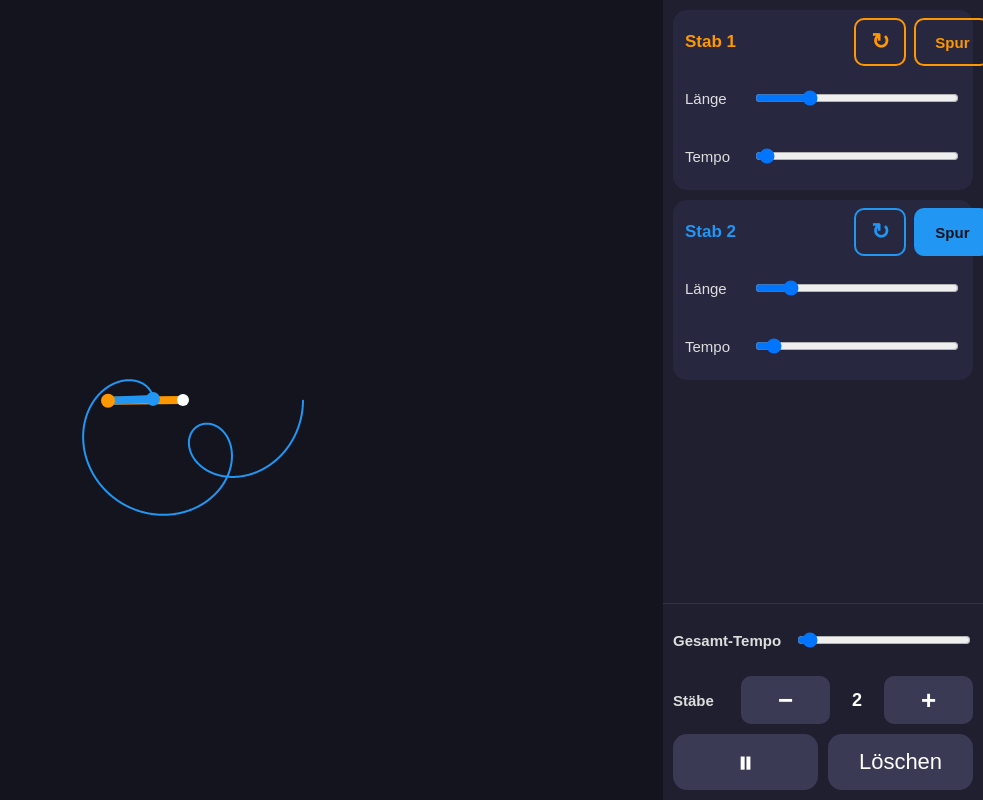
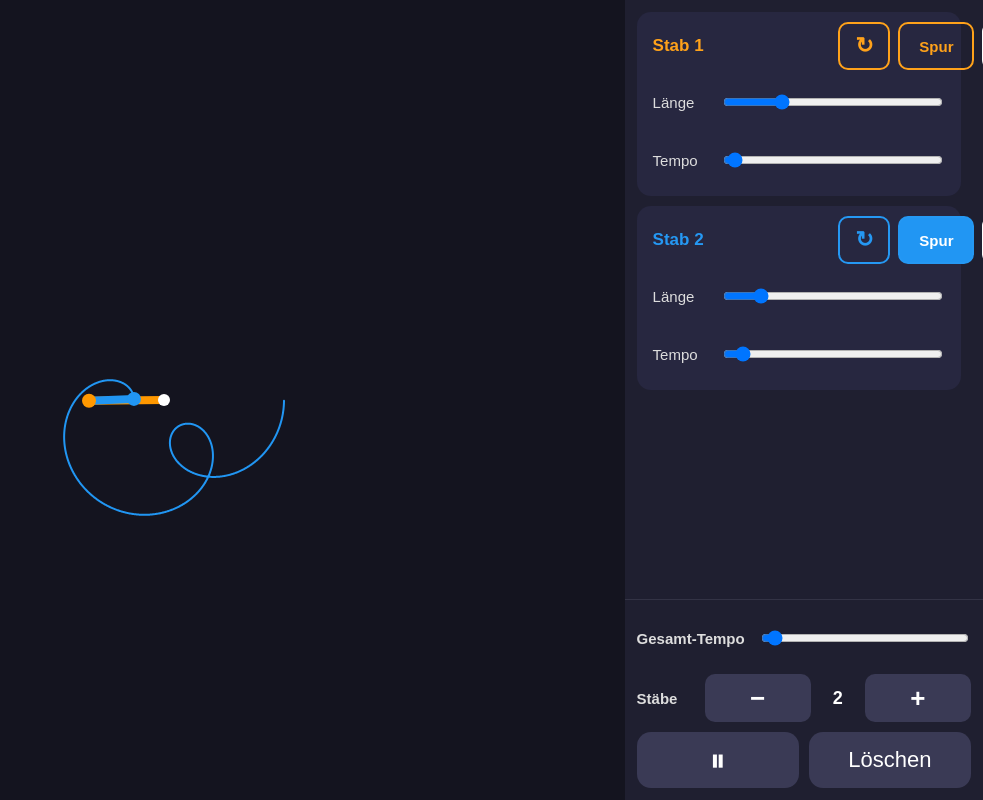
Before and after one commit to Bankai100988/zeigerkette, a plain HTML site: page index.html in a window 1280 px wide. Shown: the whole page, without its empty margins (297-1280 px from the left). Drawn offline with Linux system fonts and the light colour scheme.

Commit message:
Schritt 8: Leiste aufgeraeumt
Co-Authored-By: Claude Sonnet 5 <noreply@anthropic.com>

```diff
--- a/index.html
+++ b/index.html
@@ -5,6 +5,10 @@
 <meta name="viewport" content="width=device-width, initial-scale=1.0, user-scalable=no">
 <title>Zeigerketten-Spirograph</title>
 <style>
+  *, *::before, *::after {
+    box-sizing: border-box;
+  }
+
   html, body {
     margin: 0;
     padding: 0;
@@ -40,33 +44,52 @@
   }
 
   #leiste {
-    flex: 0 0 320px;
-    width: 320px;
-    max-width: 320px;
+    flex: 0 0 clamp(280px, 28vw, 360px);
+    width: clamp(280px, 28vw, 360px);
+    max-width: clamp(280px, 28vw, 360px);
     min-height: 0;
     background: #1f1f30;
     display: flex;
     flex-direction: column;
+    overflow-x: hidden;
   }
 
   #stab-liste {
     flex: 1 1 auto;
     min-height: 0;
+    min-width: 0;
     overflow-y: auto;
-    padding: 10px;
+    overflow-x: hidden;
+    scrollbar-gutter: stable;
+    scrollbar-width: thin;
+    scrollbar-color: #4a4a6a #1f1f30;
+    padding: 12px;
     display: flex;
     flex-direction: column;
     gap: 10px;
-    box-sizing: border-box;
+  }
+
+  #stab-liste::-webkit-scrollbar {
+    width: 8px;
+  }
+
+  #stab-liste::-webkit-scrollbar-track {
+    background: #1f1f30;
+  }
+
+  #stab-liste::-webkit-scrollbar-thumb {
+    background: #4a4a6a;
+    border-radius: 4px;
   }
 
   #aktionen {
     flex: 0 0 auto;
+    min-width: 0;
     display: flex;
     flex-direction: column;
     gap: 10px;
-    padding: 10px;
-    box-sizing: border-box;
+    padding: 12px;
+    overflow-x: hidden;
     border-top: 1px solid #333345;
   }
 
@@ -78,30 +101,36 @@
   .block {
     background: #272740;
     border-radius: 14px;
-    padding: 8px 12px;
+    padding: 10px 16px;
     display: flex;
     flex-direction: column;
     gap: 6px;
-    box-sizing: border-box;
+    min-width: 0;
   }
 
   .titel-zeile {
     display: flex;
     flex-wrap: wrap;
     align-items: center;
+    justify-content: space-between;
     gap: 8px;
   }
 
   .block-titel {
-    color: var(--farbe);
+    color: var(--lesefarbe);
     font-size: 17px;
     font-weight: bold;
     margin: 0;
-    flex: 1 1 90px;
+    flex: 0 1 auto;
+    min-width: 0;
+    white-space: nowrap;
+    overflow: hidden;
+    text-overflow: ellipsis;
   }
 
   .kopf-knoepfe {
     display: flex;
+    flex: 0 0 auto;
     gap: 8px;
   }
 
@@ -136,9 +165,9 @@
     font-size: 22px;
     font-weight: bold;
     border-radius: 10px;
-    border: 2px solid var(--farbe);
+    border: 2px solid var(--lesefarbe);
     background: transparent;
-    color: var(--farbe);
+    color: var(--lesefarbe);
     cursor: pointer;
   }
 
@@ -148,15 +177,15 @@
     font-size: 15px;
     font-weight: bold;
     border-radius: 10px;
-    border: 2px solid var(--farbe);
+    border: 2px solid var(--lesefarbe);
     background: transparent;
-    color: var(--farbe);
+    color: var(--lesefarbe);
     cursor: pointer;
   }
 
   .spur-knopf.an {
     background: var(--farbe);
-    color: #14141f;
+    color: var(--spur-text);
   }
 
   .farb-knopf {
@@ -459,9 +488,21 @@
     return "hsl(" + hNorm.toFixed(1) + "," + (s * 100).toFixed(1) + "%," + (l * 100).toFixed(1) + "%)";
   }
 
-  function stabFarbeSetzen(stab, farbe) {
+  var LESBARKEITS_SCHWELLE = 0.55; // Ab hier gilt eine Farbe als gut lesbar
+
+  // Setzt die echte Farbe eines Stabs (für Stab und Spur) und berechnet dazu
+  // eine aufgehellte "Lesefarbe" für Überschrift/Knopf-Rahmen in der Leiste,
+  // falls die echte Farbe sehr dunkel ist. Der Stab selbst behält immer seine
+  // echte Farbe.
+  function farbeAnwenden(stab, farbe) {
     stab.farbe = farbe;
+    var hsl = farbeZuHsl(farbe);
+    var lesehelligkeit = Math.max(hsl.l, LESBARKEITS_SCHWELLE);
+    var lesefarbe = hslZuCss(hsl.h, hsl.s, lesehelligkeit);
+    var spurText = hsl.l > LESBARKEITS_SCHWELLE ? "#000" : "#fff";
     stab.block.style.setProperty("--farbe", farbe);
+    stab.block.style.setProperty("--lesefarbe", lesefarbe);
+    stab.block.style.setProperty("--spur-text", spurText);
   }
 
   function farbfeldZeichnen() {
@@ -524,7 +565,7 @@
     if (!aktiverFarbStab) {
       return;
     }
-    stabFarbeSetzen(aktiverFarbStab, hslZuCss(aktuellerHue, aktuellerSat, aktuellerLight));
+    farbeAnwenden(aktiverFarbStab, hslZuCss(aktuellerHue, aktuellerSat, aktuellerLight));
   }
 
   function farbwahlOeffnen(stab) {
@@ -614,7 +655,6 @@
 
     var block = document.createElement("div");
     block.className = "block";
-    block.style.setProperty("--farbe", farbe);
 
     var titelZeile = document.createElement("div");
     titelZeile.className = "titel-zeile";
@@ -719,6 +759,7 @@
 
     stab.spurAn = spurStart;
     spurAnzeigeAktualisieren();
+    farbeAnwenden(stab, farbe);
 
     return stab;
   }
```
Also changed, not shown: 1 other file.
